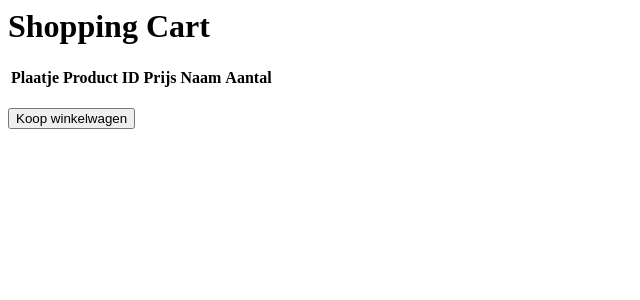
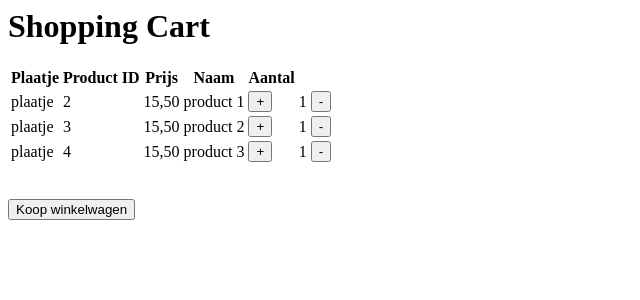
Before and after one commit to SixthStringHBOB2/The-Sixth-String, a PHP site: page /shoppingcart in a window 1280 px wide. Shown: the top 300 px of the page, without its empty margins (0-640 px from the left). Run offline with PHP 8.4, Linux system fonts and the light colour scheme; tables that the repository leaves empty or names only in its code hold one stand-in row (values such as "Sample post"); lists and menus that the app fills with data are empty.

Commit message:
fixed some bugs

```diff
--- a/src/views/shoppingcart.php
+++ b/src/views/shoppingcart.php
@@ -12,12 +12,11 @@ $shoppingCartId = ""; // is set later in the first function, might seem abit wei
 // this is only there so people have an example of how we expect it to be stored, if you uncomment below it makes the site buggy af lol
 $_SESSION['shoppingCart'] = [];
 
-//$_SESSION['shoppingCart'] = [
-//    2 => [2, "product 1", "15,50", 1],
-//    3 => [3, "product 2", "15,50", 1],
-//    4 => [4, "product 3", "15,50", 1],
-//];
-
+$_SESSION['shoppingCart'] = [
+    2 => [2, "product 1", "15,50", 1],
+    3 => [3, "product 2", "15,50", 1],
+    4 => [4, "product 3", "15,50", 1],
+];
 
 if(isset($_SESSION['LoggedInUser'])){
     $dbConnection = getDbConnection();
@@ -85,13 +84,20 @@ if ($_SERVER['REQUEST_METHOD'] === 'POST') {
                             $checkIfItemInDbExsist = mysqli_query($dbConnection, $sqlcheckIfItemInDbShoppingCartExsist);
 
                             if ($checkIfItemInDbExsist->num_rows <= 1) {
-                                foreach ($_SESSION['shoppingCart'] as $product) {
+                                while ($product = current($_SESSION['shoppingCart'])) {
                                     $productId = $product[0];
                                     $amount = $product[3];
+                                    echo $amount;
+                                    echo "<br>";
+
+                                    // Insert into shopping_cart_item
                                     $sqlInsert = "INSERT INTO shopping_cart_item (id_shopping_cart, id_item, amount)
                                     VALUES ($shoppingCartId, $productId, $amount)";
+                                    echo $shoppingCartId;
+                                    mysqli_query($dbConnection, $sqlInsert);
 
-                                    mysqli_query($dbConnection, $sqlInsert);
+                                    // Move to the next item in the array
+                                    next($_SESSION['shoppingCart']);
                                 }
                             }
                             $sqlUpdateShoppingCartItemAmount = "UPDATE shopping_cart_item
@@ -118,31 +124,34 @@ if ($_SERVER['REQUEST_METHOD'] === 'POST') {
                     }
                 }
             }
+        }
+    }
+}
 // update the database
 if (isset($_POST['PurchaseButton2'])) {
+    $dbConnection = getDbConnection();
+    if (isset($_SESSION['LoggedInUser'])) {
         //create order
-                $sqlCreateOrder = "INSERT INTO `order` (order_date, id_status, id_user) VALUES ('$current_datetime', 1, 1)"; // the status is set to 1 for now, this is the happy flow
+        $sqlCreateOrder = "INSERT INTO `order` (order_date, id_status, id_user) VALUES ('$current_datetime', 1, $userId)"; // the status is set to 1 for now, this is the happy flow
         mysqli_query($dbConnection, $sqlCreateOrder);
 
         //get created order id
         $lastInsertedId = mysqli_insert_id($dbConnection);
         createOrderDetail($lastInsertedId);
-
-            }
+    }else{
         $sqlCreateOrder = "INSERT INTO `order` (order_date, id_status, id_user) VALUES ('$current_datetime', 1, 1)"; // the status is set to 1 for now, this is the happy flow
         // the id_user is set to 1, de database always expect a user so id_user is now a geust user for people without an account
         mysqli_query($dbConnection, $sqlCreateOrder);
 
         //get created order id
         $lastInsertedId = mysqli_insert_id($dbConnection);
-            mysqli_close($dbConnection);
         createOrderDetail($lastInsertedId);
         // clear the shopping_cart_item table after purchase is done
+    }
     clearShoppingCart();
+    mysqli_close($dbConnection);
+}
 
-        }
-    }
-}
 
 function clearShoppingCart(){
     if($_SESSION['LoggedInUser']){
@@ -255,6 +264,8 @@ function createOrderDetail($lastInsertedId){
         </table>
         <br>
         <input type="hidden" name="formType" value="purchaseCart">
+    </form>
+    <form method="POST" action="/shoppingcart">
         <input type="submit" name="PurchaseButton2" value="Koop winkelwagen">
     </form>
 </body>
```
Lines whose indentation alone changed are shown as unchanged.
